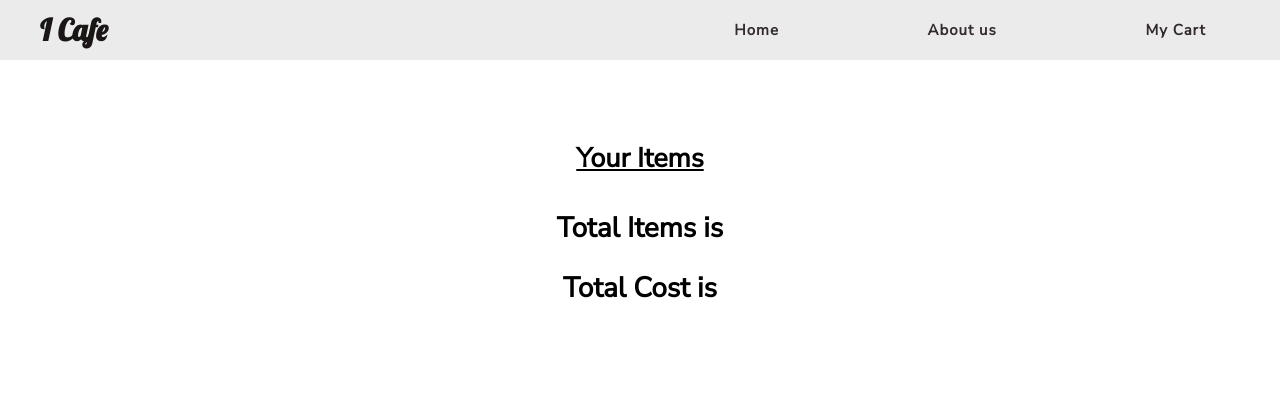
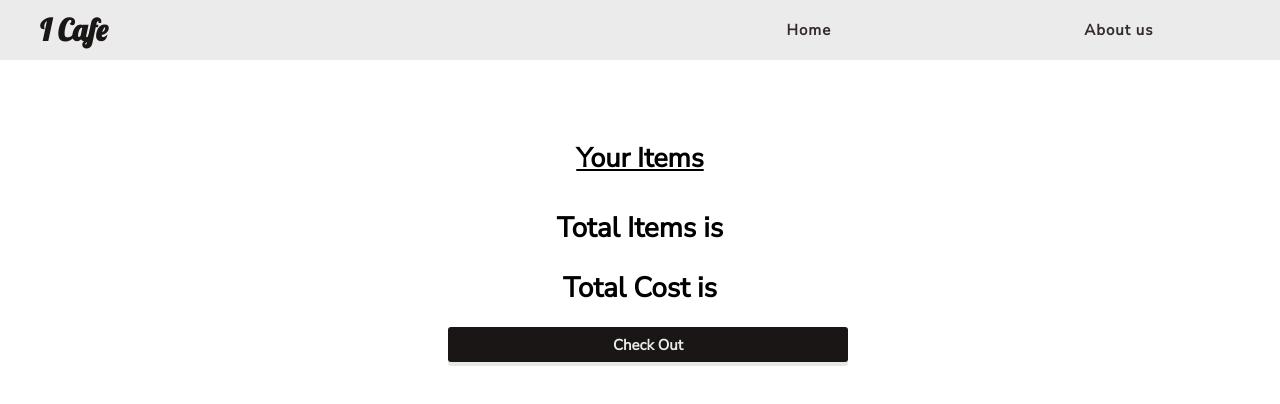
Before and after one commit to alphaTdeeraj/I-Cafe-website, a plain HTML site: page myCart.html in a window 1280 px wide. Drawn offline with Linux system fonts and the light colour scheme.

Commit message:
created the checkout page in cart.html

```diff
--- a/js/cartItems.js
+++ b/js/cartItems.js
@@ -21,5 +21,10 @@ function displayInfo() {
   costContainer.innerHTML = totalCost;
 }
 
+function checkout() {
+  localStorage.setItem("cartItems", JSON.stringify([]));
+  window.location.replace("http://127.0.0.1:5500/index.html");
+}
+
 addItems();
 displayInfo();
--- a/myCart.html
+++ b/myCart.html
@@ -14,10 +14,7 @@
         <h3 id="company-name">I Cafe</h3>
         <ul class="nav-links-container">
           <li><a href="index.html">Home</a></li>
-          <li><a href="#about-us">About us</a></li>
-          <li>
-            <a href="./myCart.html">My Cart <span id="num-items"></span></a>
-          </li>
+          <li><a href="index.html#about-us">About us</a></li>
         </ul>
       </nav>
     </header>
@@ -29,6 +26,9 @@
       <br />
       <h2>Total Cost is <span id="cost"></span></h2>
     </section>
+    <button class="button button-extra" onclick="checkout()">
+      Check Out
+    </button>
 
     <script src="./js/cartItems.js" defer></script>
   </body>
--- a/styles/my_cart.css
+++ b/styles/my_cart.css
@@ -23,3 +23,15 @@ h2 {
   text-align: center;
   font-size: 28px;
 }
+
+.button-extra {
+  margin-left: 35%;
+  width: 400px;
+  margin-bottom: 20px;
+  transition: opacity 300ms 0s;
+}
+
+.button-extra:hover {
+  cursor: pointer;
+  opacity: 0.7;
+}
```
